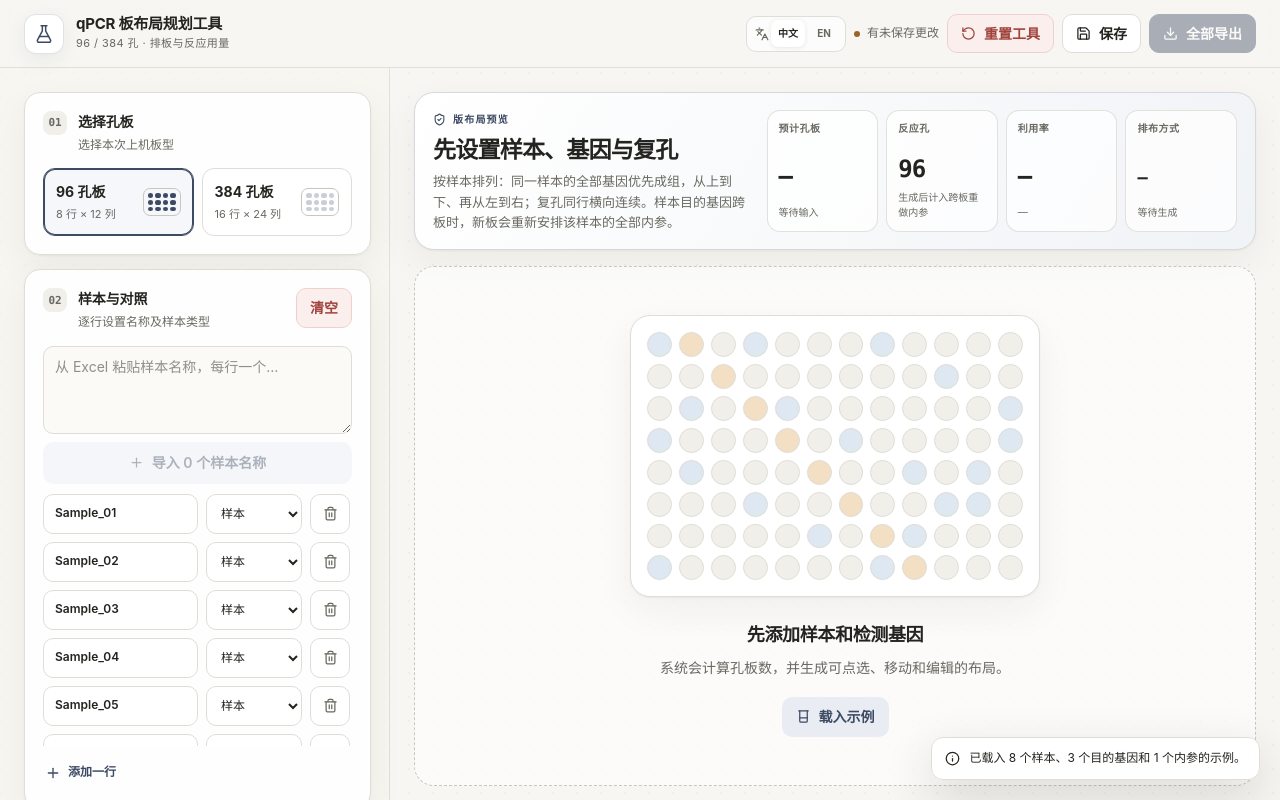
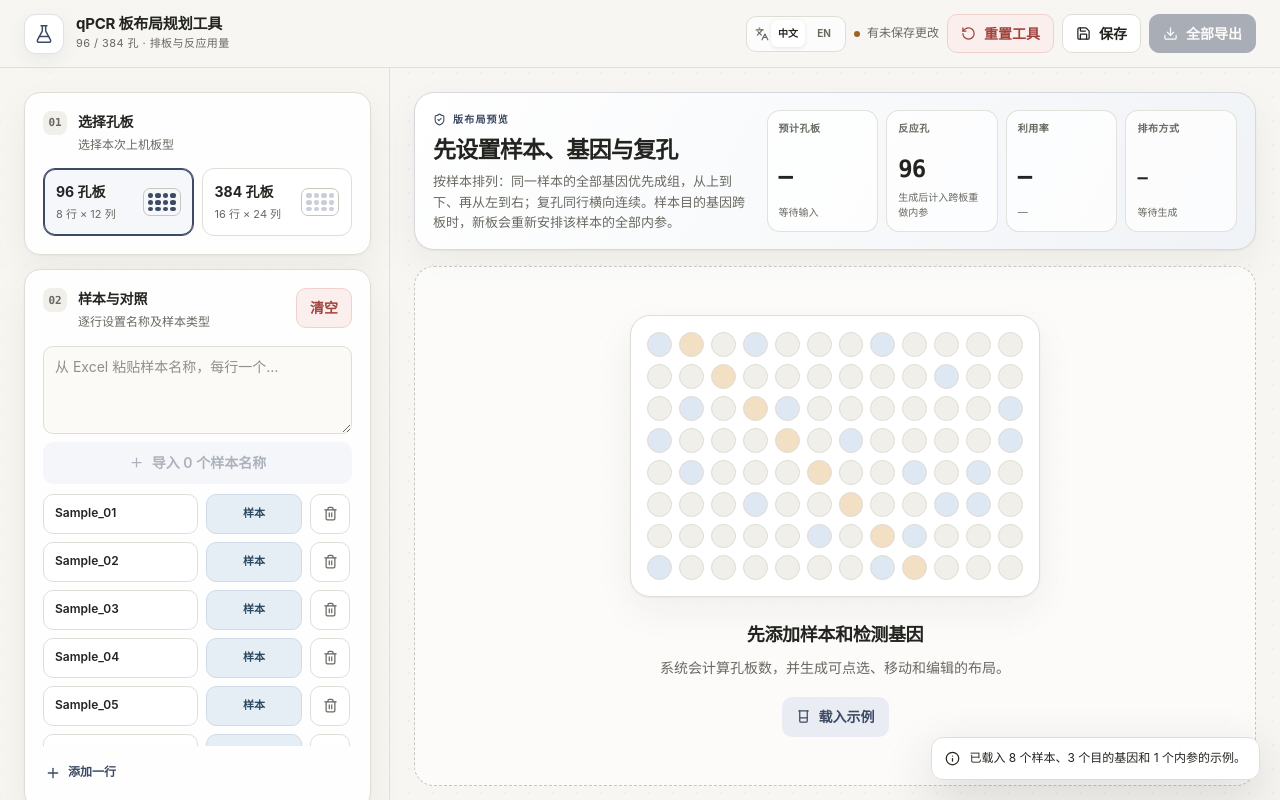
Before and after one commit to annayzhu/qPCR_Plate_Layout_Planner, a Next.js app: page / in a window 1280 px wide. Both pictures are taken after a click on the button "载入示例". Shown: the top 800 px of the page. Built offline with nearby package versions, Linux system fonts and the light colour scheme.

Commit message:
Use click toggles for sample and assay types

```diff
--- a/app/QpcrPlanner.tsx
+++ b/app/QpcrPlanner.tsx
@@ -1926,30 +1926,41 @@ export function QpcrPlanner() {
                           `Sample name: ${sample.name || "empty"}`,
                         )}
                       />
-                      <select
-                        className={`sample-kind-select ${
+                      <button
+                        className={`entry-type-toggle ${
                           sample.kind === "blank" ? "is-blank" : ""
                         }`}
-                        value={sample.kind}
-                        onChange={(event) => {
-                          const nextKind = event.target.value as SampleKind;
+                        type="button"
+                        onClick={() => {
                           setSamples((current) =>
                             current.map((item) =>
                               item.id === sample.id
-                                ? { ...item, kind: nextKind }
+                                ? {
+                                    ...item,
+                                    kind:
+                                      item.kind === "sample"
+                                        ? "blank"
+                                        : "sample",
+                                  }
                                 : item,
                             ),
                           );
                           markChanged();
                         }}
+                        aria-pressed={sample.kind === "blank"}
                         aria-label={tr(
-                          `${sample.name || "当前行"}的类型`,
-                          `Type for ${sample.name || "this row"}`,
+                          `将 ${sample.name || "当前行"}切换为${
+                            sample.kind === "sample" ? "Blank" : "样本"
+                          }`,
+                          `Change ${sample.name || "this row"} to ${
+                            sample.kind === "sample" ? "Blank" : "Sample"
+                          }`,
                         )}
                       >
-                        <option value="sample">{tr("样本", "Sample")}</option>
-                        <option value="blank">Blank</option>
-                      </select>
+                        {sample.kind === "blank"
+                          ? "Blank"
+                          : tr("样本", "Sample")}
+                      </button>
                       <button
                         className="sample-delete-button"
                         type="button"
@@ -1988,19 +1999,30 @@ export function QpcrPlanner() {
                     aria-label={tr("新样本名称", "New sample name")}
                     autoFocus
                   />
-                  <select
-                    className={`sample-kind-select ${
+                  <button
+                    className={`entry-type-toggle ${
                       sampleInputKind === "blank" ? "is-blank" : ""
                     }`}
-                    value={sampleInputKind}
-                    onChange={(event) =>
-                      setSampleInputKind(event.target.value as SampleKind)
+                    type="button"
+                    onClick={() =>
+                      setSampleInputKind((current) =>
+                        current === "sample" ? "blank" : "sample",
+                      )
                     }
-                    aria-label={tr("新样本类型", "New sample type")}
+                    aria-pressed={sampleInputKind === "blank"}
+                    aria-label={tr(
+                      `将新样本切换为${
+                        sampleInputKind === "sample" ? "Blank" : "样本"
+                      }`,
+                      `Change new sample to ${
+                        sampleInputKind === "sample" ? "Blank" : "Sample"
+                      }`,
+                    )}
                   >
-                    <option value="sample">{tr("样本", "Sample")}</option>
-                    <option value="blank">Blank</option>
-                  </select>
+                    {sampleInputKind === "blank"
+                      ? "Blank"
+                      : tr("样本", "Sample")}
+                  </button>
                   <div className="sample-draft-actions">
                     <button
                       className="sample-delete-button"
@@ -2137,34 +2159,41 @@ export function QpcrPlanner() {
                           `Assay name: ${gene.name || "empty"}`,
                         )}
                       />
-                      <select
-                        className={`sample-kind-select ${
+                      <button
+                        className={`entry-type-toggle ${
                           gene.role === "reference" ? "is-reference" : ""
                         }`}
-                        value={gene.role}
-                        onChange={(event) => {
-                          const nextRole = event.target.value as GeneRole;
+                        type="button"
+                        onClick={() => {
                           setGenes((current) =>
                             current.map((item) =>
                               item.id === gene.id
-                                ? { ...item, role: nextRole }
+                                ? {
+                                    ...item,
+                                    role:
+                                      item.role === "target"
+                                        ? "reference"
+                                        : "target",
+                                  }
                                 : item,
                             ),
                           );
                           markChanged();
                         }}
+                        aria-pressed={gene.role === "reference"}
                         aria-label={tr(
-                          `${gene.name || "当前行"}的基因类型`,
-                          `Assay type for ${gene.name || "this row"}`,
+                          `将 ${gene.name || "当前行"}切换为${
+                            gene.role === "target" ? "内参" : "目的基因"
+                          }`,
+                          `Change ${gene.name || "this row"} to ${
+                            gene.role === "target" ? "reference" : "target"
+                          }`,
                         )}
                       >
-                        <option value="target">
-                          {tr("目的基因", "Target")}
-                        </option>
-                        <option value="reference">
-                          {tr("内参", "Reference")}
-                        </option>
-                      </select>
+                        {gene.role === "reference"
+                          ? tr("内参", "Reference")
+                          : tr("目的基因", "Target")}
+                      </button>
                       <button
                         className="sample-delete-button"
                         type="button"
@@ -2203,23 +2232,30 @@ export function QpcrPlanner() {
                     aria-label={tr("新基因名称", "New assay name")}
                     autoFocus
                   />
-                  <select
-                    className={`sample-kind-select ${
+                  <button
+                    className={`entry-type-toggle ${
                       geneInputRole === "reference" ? "is-reference" : ""
                     }`}
-                    value={geneInputRole}
-                    onChange={(event) =>
-                      setGeneInputRole(event.target.value as GeneRole)
+                    type="button"
+                    onClick={() =>
+                      setGeneInputRole((current) =>
+                        current === "target" ? "reference" : "target",
+                      )
                     }
-                    aria-label={tr("新基因类型", "New assay type")}
+                    aria-pressed={geneInputRole === "reference"}
+                    aria-label={tr(
+                      `将新基因切换为${
+                        geneInputRole === "target" ? "内参" : "目的基因"
+                      }`,
+                      `Change new assay to ${
+                        geneInputRole === "target" ? "reference" : "target"
+                      }`,
+                    )}
                   >
-                    <option value="target">
-                      {tr("目的基因", "Target")}
-                    </option>
-                    <option value="reference">
-                      {tr("内参", "Reference")}
-                    </option>
-                  </select>
+                    {geneInputRole === "reference"
+                      ? tr("内参", "Reference")
+                      : tr("目的基因", "Target")}
+                  </button>
                   <div className="sample-draft-actions">
                     <button
                       className="sample-delete-button"
--- a/app/globals.css
+++ b/app/globals.css
@@ -602,8 +602,7 @@ select:focus-visible,
   justify-content: center;
 }
 
-.sample-name-input,
-.sample-kind-select {
+.sample-name-input {
   width: 100%;
   min-width: 0;
   min-height: 40px;
@@ -623,28 +622,51 @@ select:focus-visible,
   font-weight: 620;
 }
 
-.sample-kind-select {
-  padding: 8px 30px 8px 10px;
+.sample-name-input:hover {
+  border-color: var(--border-strong);
+}
+
+.sample-name-input:focus {
+  border-color: var(--focus);
+  box-shadow: 0 0 0 3px rgba(23, 107, 117, 0.1);
+  outline: 0;
+}
+
+.entry-type-toggle {
+  width: 100%;
+  min-width: 0;
+  min-height: 40px;
+  padding: 8px 10px;
+  border: 1px solid #cfdbe6;
+  border-radius: var(--radius-control);
+  background: #e5edf5;
+  color: #29465e;
   cursor: pointer;
-}
-
-.sample-kind-select.is-blank {
+  font-size: 11px;
+  font-weight: 720;
+  transition:
+    border-color 150ms ease,
+    box-shadow 150ms ease,
+    background 150ms ease;
+}
+
+.entry-type-toggle.is-blank {
+  border-color: #ddd5c9;
   background: #f5f1e9;
   color: #745a38;
 }
 
-.sample-kind-select.is-reference {
+.entry-type-toggle.is-reference {
+  border-color: #e6cfad;
   background: var(--reference);
   color: var(--reference-ink);
 }
 
-.sample-name-input:hover,
-.sample-kind-select:hover {
+.entry-type-toggle:hover {
   border-color: var(--border-strong);
 }
 
-.sample-name-input:focus,
-.sample-kind-select:focus {
+.entry-type-toggle:focus-visible {
   border-color: var(--focus);
   box-shadow: 0 0 0 3px rgba(23, 107, 117, 0.1);
   outline: 0;
```
